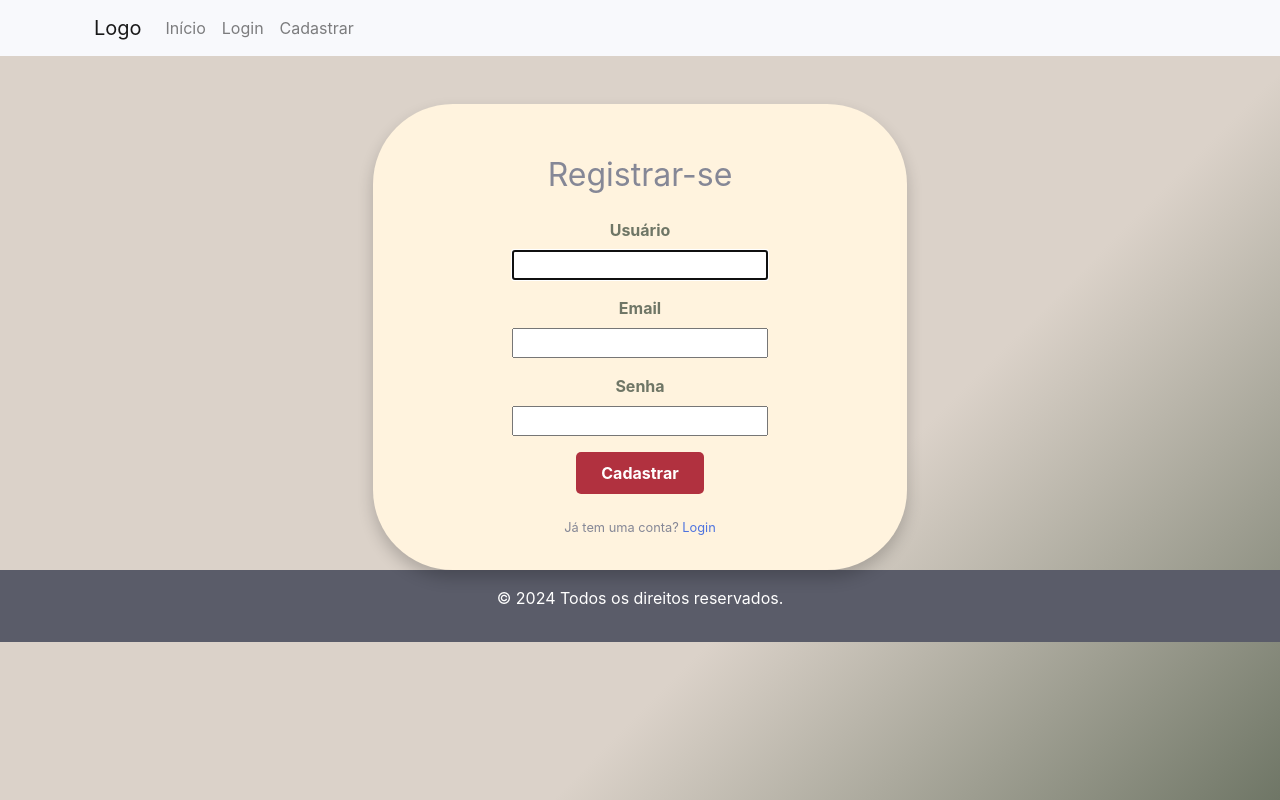
After one commit to Guilherme615/Otaku.io, a Django app: page /register/ in a window 1280 px wide. The commit adds this page. Run offline with Django 5.2, Linux system fonts and the light colour scheme; some libraries are stand-ins or nearby versions; some web fonts are replaced.

Commit message:
register feito

```diff
--- /dev/null
+++ b/core/forms.py
@@ -0,0 +1,10 @@
+from django import forms
+from django.contrib.auth.forms import UserCreationForm
+from django.contrib.auth.models import User
+
+class RegisterForm(UserCreationForm):
+    email = forms.EmailField(required=True)
+
+    class Meta:
+        model = User
+        fields = ['username', 'email', 'password']
--- a/core/templates/modelo.html
+++ b/core/templates/modelo.html
@@ -26,7 +26,7 @@
             <div class="collapse navbar-collapse" id="navbarNav">
                 <ul class="navbar-nav me-auto">
                     <li class="nav-item">
-                        <a class="nav-link" href="">Início</a>
+                        <a class="nav-link" href="{% url 'inicio' %}">Início</a>
                     </li>
                     {% if user.is_authenticated %}
                         <li class="nav-item">
@@ -37,7 +37,7 @@
                             <a class="nav-link" href="">Login</a>
                         </li>
                         <li class="nav-item">
-                            <a class="nav-link" href="">Cadastrar</a>
+                            <a class="nav-link" href="{% url 'register' %}">Cadastrar</a>
                         </li>
                     {% endif %}
                 </ul>
--- /dev/null
+++ b/core/templates/register.html
@@ -0,0 +1,116 @@
+{% extends 'modelo.html' %}
+
+{% block titulo %}
+<title>Otaku Estudante</title>
+{% endblock %}
+
+{% block conteudo %}
+<style>
+      /* Gradiente de fundo */
+    body {
+        background: linear-gradient(135deg, #DBD2C9 65%, #6F7666 100%);
+    }
+     /* Estilo para o formulário */
+     .custom-card {
+        background-color: #FFF3DE;
+        box-shadow: 0px 8px 16px rgba(0, 0, 0, 0.2);
+        border: none;
+        border-radius: 80px;
+        padding: 2rem;
+    }
+
+    /* Estilo dos inputs e labels */
+    .form-label {
+        font-weight: bold;
+        color: #6F7666;
+        text-align: center; /* Centraliza os labels */
+        display: block;
+    }
+    .form-control {
+        background-color: #f9f4e9;
+        border: 1px solid #ddd;
+        border-radius: 5px;
+        box-shadow: inset 0px 2px 4px rgba(0, 0, 0, 0.1);
+        transition: border-color 0.3s ease;
+    }
+    .form-control:focus {
+        border-color: #6F7666;
+        box-shadow: 0 0 5px rgba(111, 118, 102, 0.3);
+    }
+
+    /* Botão de submit */
+    .btn-custom {
+        background-color: #B1313F;
+        color: #FFF;
+        border-radius: 5px;
+        padding: 0.5rem 1.5rem;
+        font-weight: bold;
+    }
+    .btn-custom:hover {
+        background-color: #5c6454;
+    }
+
+    /* Centraliza os campos do formulário */
+    .form-group {
+        text-align: center; /* Centraliza todos os campos */
+    }
+</style>
+
+<div class="container mt-5">
+    <div class="row justify-content-center">
+        <div class="col-md-6">
+            <div class="card custom-card">
+                <div class="card-body">
+                    <h2 class="text-center mb-4">Registrar-se</h2>
+                    <form method="post" action="{% url 'register' %}">
+                        {% csrf_token %}
+
+                        <div class="form-group mb-3">
+                            <label for="username" class="form-label">Usuário</label>
+                            {{ form.username }}
+                            {% if form.username.errors %}
+                                <div class="alert alert-danger mt-2">
+                                    {{ form.username.errors }}
+                                </div>
+                            {% endif %}
+                        </div>
+
+                        <div class="form-group mb-3">
+                            <label for="email" class="form-label">Email</label>
+                            {{ form.email }}
+                            {% if form.email.errors %}
+                                <div class="alert alert-danger mt-2">
+                                    {{ form.email.errors }}
+                                </div>
+                            {% endif %}
+                        </div>
+
+                        <div class="form-group mb-3">
+                            <label for="password1" class="form-label">Senha</label>
+                            {{ form.password1 }}
+                            {% if form.password1.errors %}
+                                <div class="alert alert-danger mt-2">
+                                    {{ form.password1.errors }}
+                                </div>
+                            {% endif %}
+                        </div>
+
+                        <div class="text-center">
+                            <button type="submit" class="btn btn-custom">Cadastrar</button>
+                        </div>
+
+                        {% if form.non_field_errors %}
+                            <div class="alert alert-danger mt-3">
+                                {{ form.non_field_errors }}
+                            </div>
+                        {% endif %}
+                    </form>
+                </div>
+                <div class="text-center">
+                    <small>Já tem uma conta? <a href="">Login</a></small>
+                </div>
+            </div>
+        </div>
+    </div>
+</div>
+{% endblock %}
--- a/core/urls.py
+++ b/core/urls.py
@@ -1,8 +1,9 @@
 from django.urls import path
 from .views import IndexView
 from django.urls import path, include
-
+from . import views
 
 urlpatterns = [
 path('', IndexView.as_view(), name='inicio'),
+path('register/', views.register, name='register'),
 ]
--- a/core/views.py
+++ b/core/views.py
@@ -1,8 +1,21 @@
 from django.views.generic import TemplateView
-from django.shortcuts import render
+from django.shortcuts import render, redirect
 from django.views import View
+from django.contrib.auth import login
+from .forms import RegisterForm
 
 # Create your views here.
 class IndexView(View):
     def get(self, request):
         return render(request, 'index.html')
+
+def register(request):
+    if request.method == 'POST':
+        form = RegisterForm(request.POST)
+        if form.is_valid():
+            user = form.save()
+            login(request, user)  # Loga o usuário automaticamente após o registro
+            return redirect('home')  # Redireciona para a página inicial
+    else:
+        form = RegisterForm()
+    return render(request, 'register.html', {'form': form})
--- a/otaku/settings.py
+++ b/otaku/settings.py
@@ -128,3 +128,5 @@ STATICFILES_DIRS = [
 # https://docs.djangoproject.com/en/5.0/ref/settings/#default-auto-field
 
 DEFAULT_AUTO_FIELD = 'django.db.models.BigAutoField'
+
+LOGIN_REDIRECT_URL = 'home'
--- a/static/css/style.css
+++ b/static/css/style.css
@@ -33,7 +33,7 @@
     inset: 0 0 0 0;
     transform:
         rotateY(calc((var(--position) - 1) * (360 / var(--quantity)) * 1deg))
-        translateZ(550px); /* Distância fixa */
+        translateZ(400px); /* Distância fixa */
 }
 .banner .slider .item img {
     width: 100%;
```
Also changed, not shown: core/models.py (+10 -0 lines), core/migrations/0001_initial.py (added), db.sqlite3.
